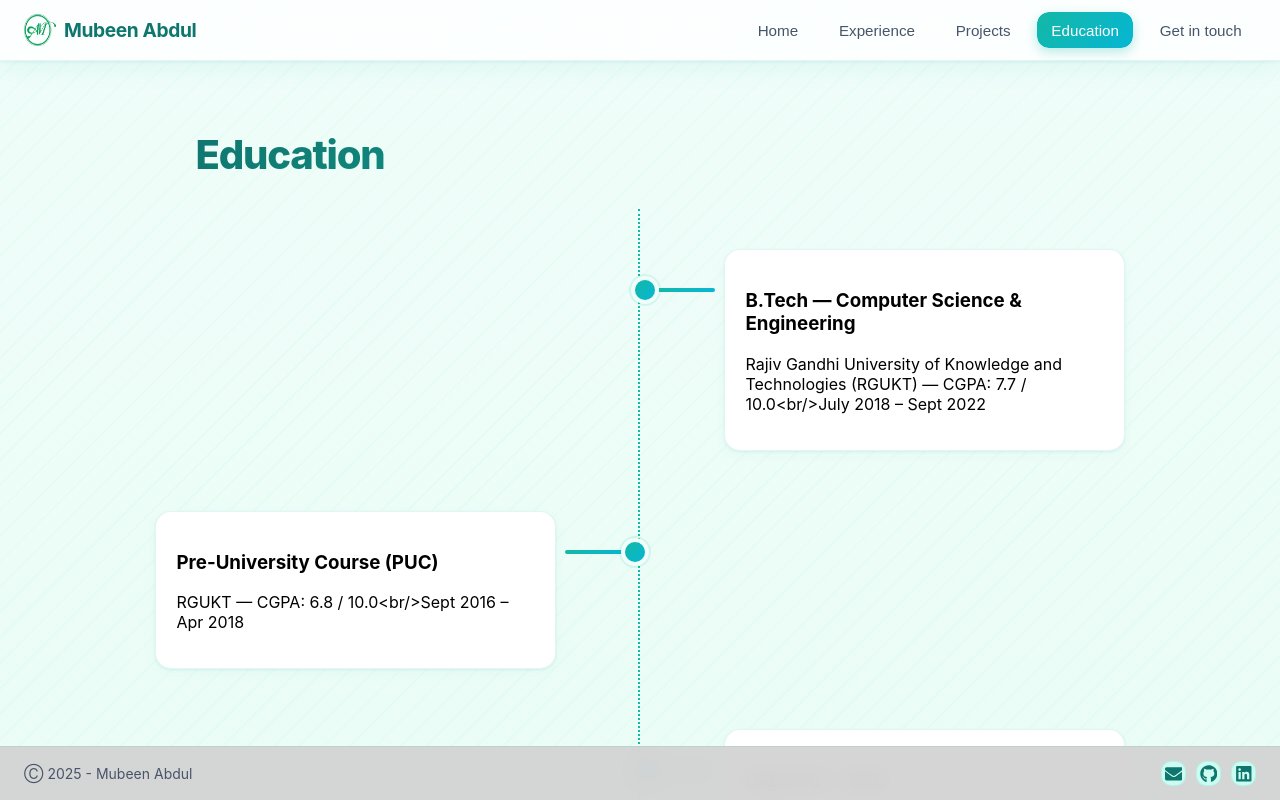
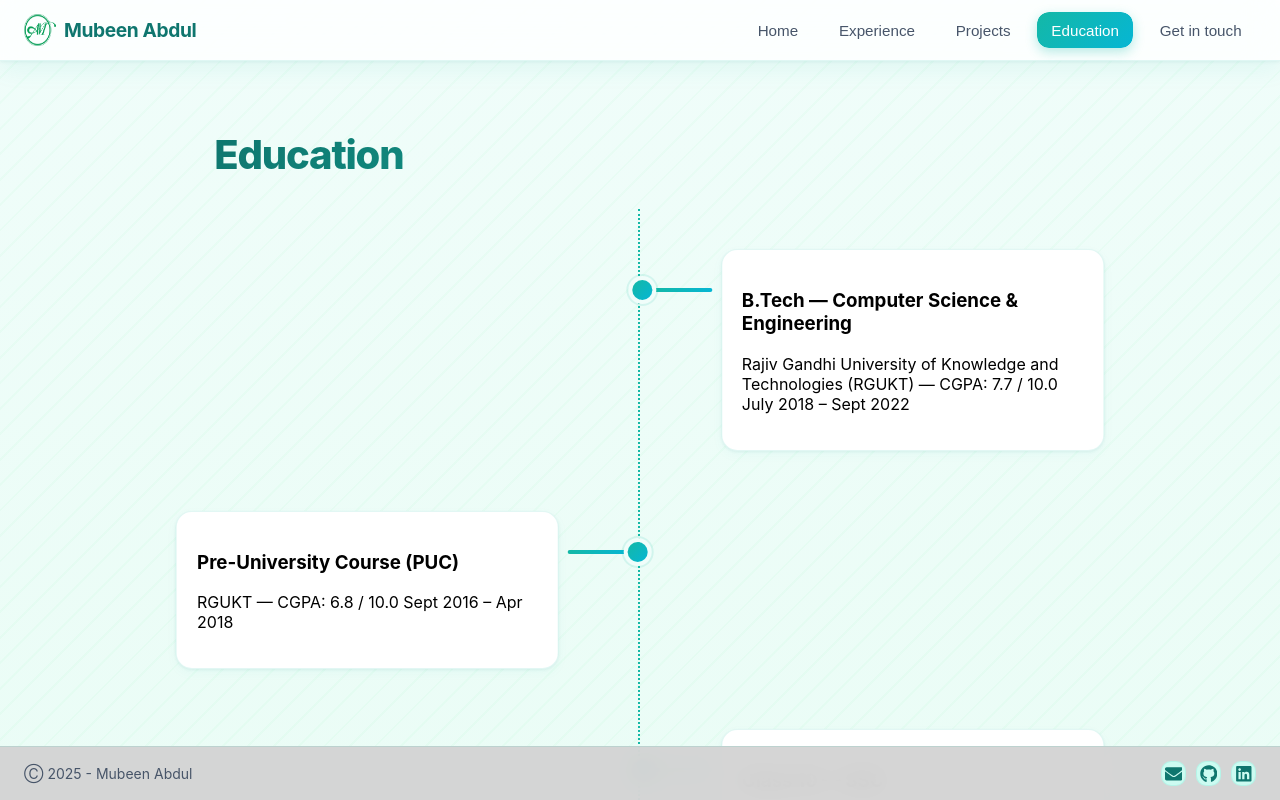
Before and after one commit to Abdul-Mubeen-git/portfolio_vite_react, a React (Vite) app: page / in a window 1280 px wide. Both pictures are taken after a click on the button "Education". Shown: the top 800 px of the page. Built offline with nearby package versions, Linux system fonts and the light colour scheme.

Commit message:
removed <br>

```diff
--- a/src/pages/Education.jsx
+++ b/src/pages/Education.jsx
@@ -12,13 +12,13 @@ const education = [
   {
     className: "edu-item s-curve-top",
     title: "B.Tech — Computer Science & Engineering",
-    details: "Rajiv Gandhi University of Knowledge and Technologies (RGUKT) — CGPA: 7.7 / 10.0<br/>July 2018 – Sept 2022",
+    details: "Rajiv Gandhi University of Knowledge and Technologies (RGUKT) — CGPA: 7.7 / 10.0 July 2018 – Sept 2022",
     date: "2018 - 2022"
   },
   {
     className: "edu-item s-curve-middle",
     title: "Pre-University Course (PUC)",
-    details: "RGUKT — CGPA: 6.8 / 10.0<br/>Sept 2016 – Apr 2018",
+    details: "RGUKT — CGPA: 6.8 / 10.0 Sept 2016 – Apr 2018",
     date: "2016 - 2018"
   },
   {
```
